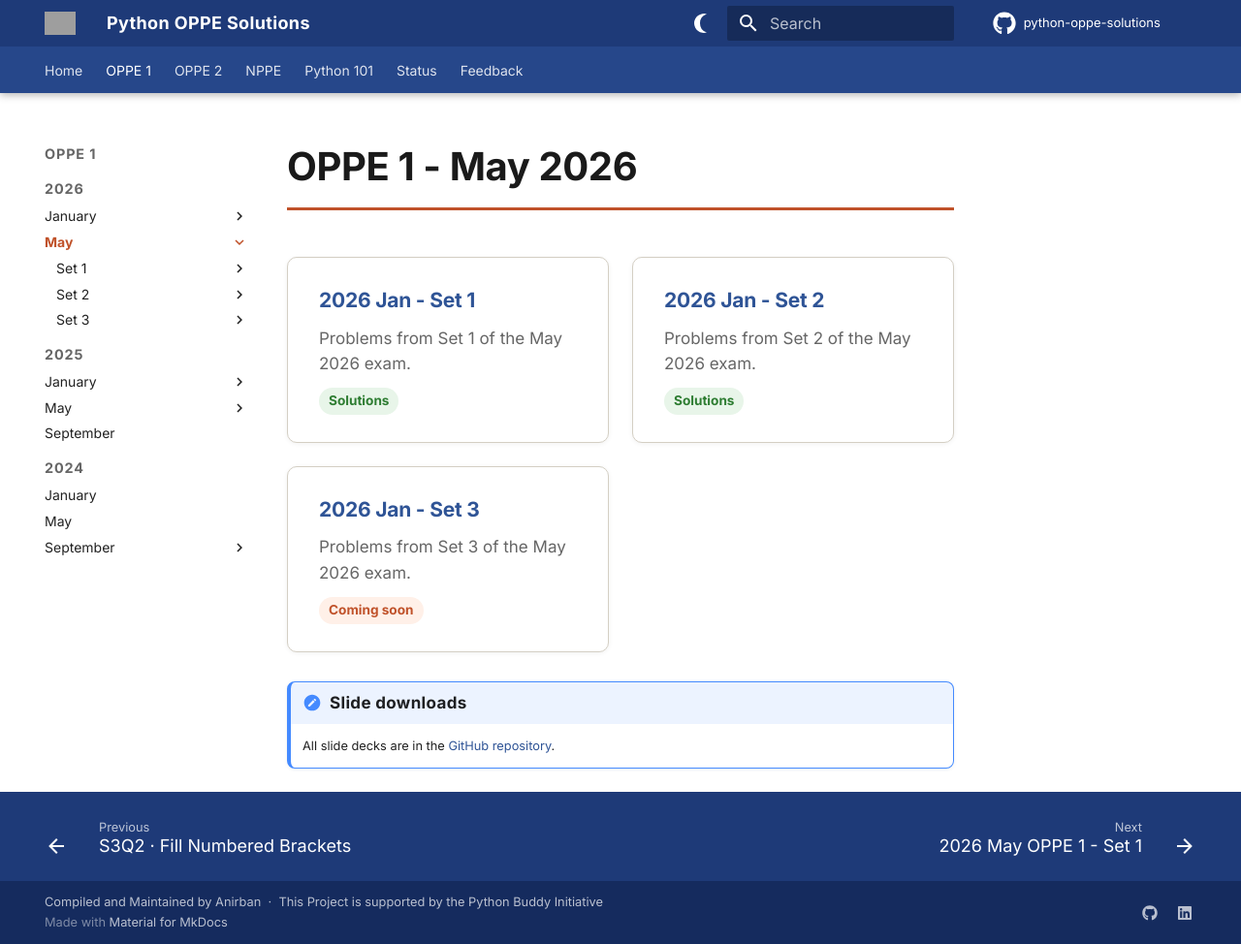
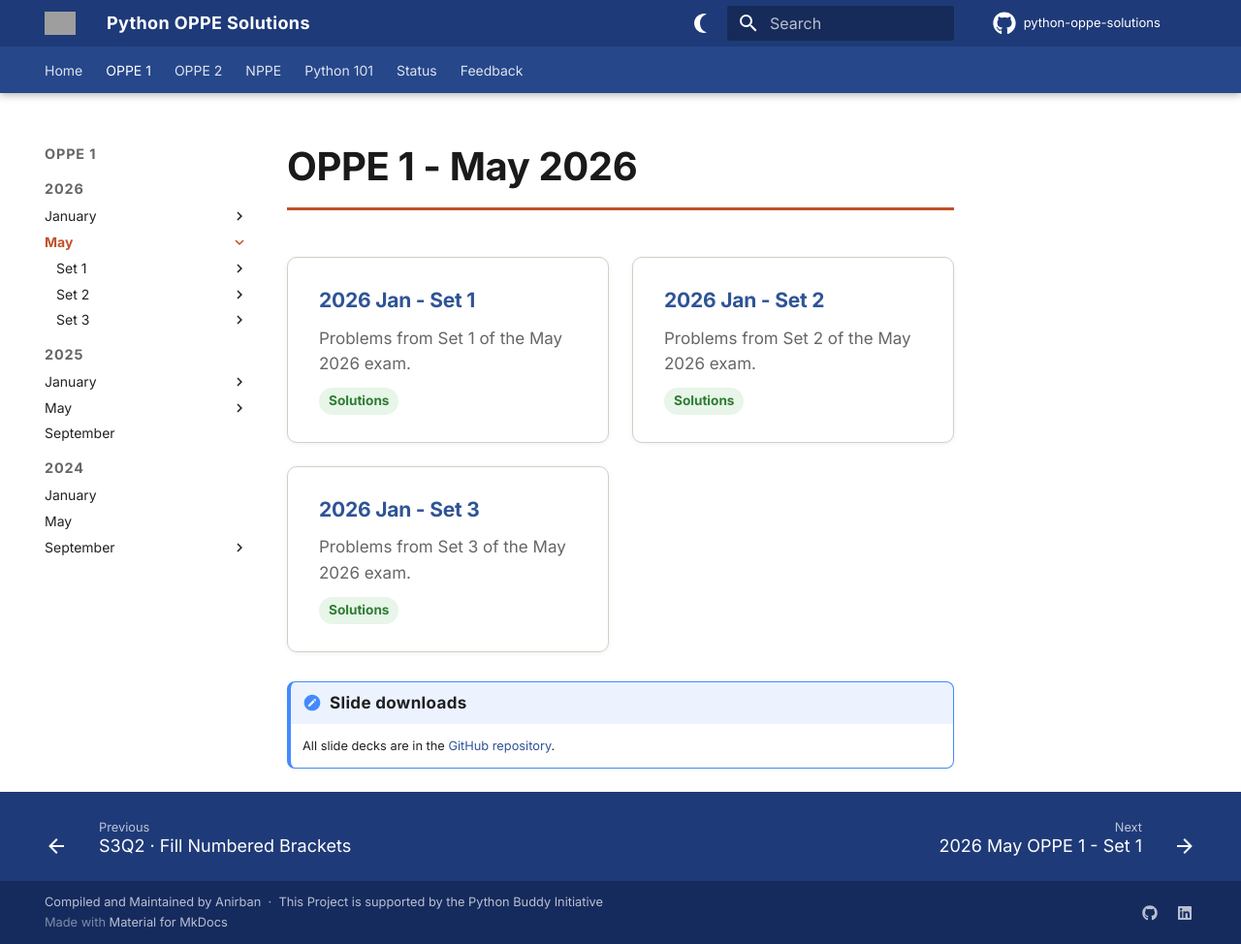
Before and after one commit to Nirban-A/python-oppe-solutions, an MkDocs documentation site: the page built from docs/oppe1/2026/may/index.md, in a window 1280 px wide and 974 px high. Shown: the whole window at 97% size. Built offline with MkDocs 1.6.1 and Material for MkDocs 9.7.7, drawn with Linux system fonts in a browser that asks for light colours; comment, search, counter and statistics services are not loaded; grey boxes are pictures that could not be loaded.

```diff
--- a/docs/oppe1/2026/may/index.md
+++ b/docs/oppe1/2026/may/index.md
@@ -17,7 +17,7 @@
 <a class="pb-set-card" href="set3/">
 <h3>2026 Jan - Set 3</h3>
 <p>Problems from Set 3 of the May 2026 exam.</p>
-<span class="pb-badge pb-badge-soon">Coming soon</span>
+<span class="pb-badge pb-badge-done">Solutions</span>
 </a>
 
 </div>
```
